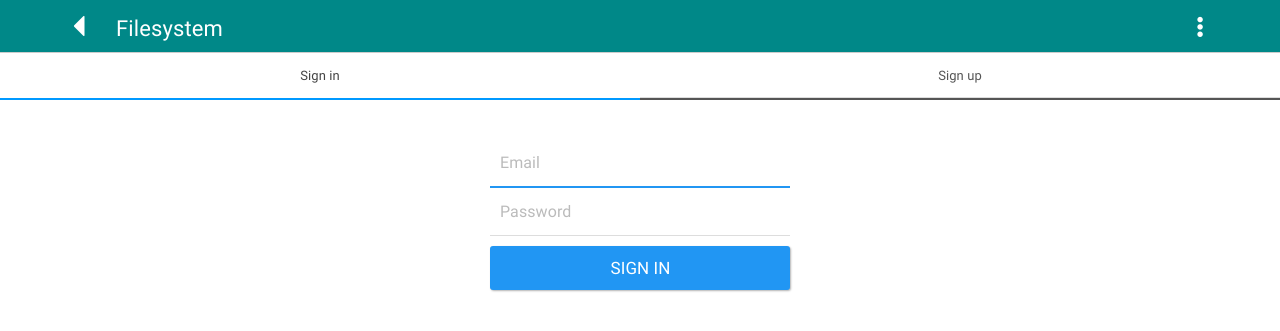
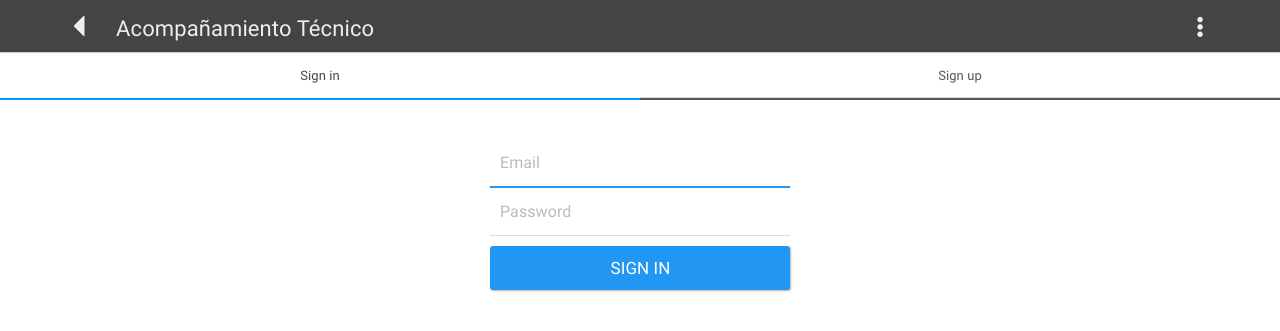
Before and after one commit to allowski/master, a PHP site: page / in a window 1280 px wide. Shown: the top 331 px of the page. Run offline with PHP 8.4, Linux system fonts and the light colour scheme.

Commit message:
1453719601

```diff
--- a/css/custom.css
+++ b/css/custom.css
@@ -2,15 +2,15 @@
 
 
 .material-bar,.navbar.navbar-inverse{
-	background:#088;
+	background:#444;
 	background: #ff3019;
-	background: -moz-linear-gradient(top, #088 0%, #088 100%);
-	background: -webkit-gradient(linear, left top, left bottom, color-stop(0%,#088), color-stop(100%,#088));
-	background: -webkit-linear-gradient(top, #088 0%,#088 100%);
-	background: -o-linear-gradient(top, #088 0%,#088 100%);
-	background: linear-gradient(to bottom, #088 0%,#088 100%);
-	color:#fff;
+	background: -moz-linear-gradient(top, #444 0%, #444 100%);
+	background: -webkit-gradient(linear, left top, left bottom, color-stop(0%,#444), color-stop(100%,#444));
+	background: -webkit-linear-gradient(top, #444 0%,#444 100%);
+	background: -o-linear-gradient(top, #444 0%,#444 100%);
+	background: linear-gradient(to bottom, #444 0%,#444 100%);
+	color:#eee;
 }
 .material-bar .navbar-item{
-	color:#fff;
+	color:#eee;
 }
--- a/index.html
+++ b/index.html
@@ -4,12 +4,12 @@
 		<meta charset="UTF-8">
 		<meta name="viewport" content="width=device-width, initial-scale=1.0, user-scalable=no, maximum-scale=1.0">
 		<title>...</title>
-		<link rel="stylesheet" type="text/css" href="css/roboto/roboto.css?md=1451506521">
-		<link rel="stylesheet" type="text/css" href="css/bootstrap.min.css?md=1451506521">
-		<link rel="stylesheet" type="text/css" href="css/circles.css?md=1451506521">
-		<link rel="stylesheet" type="text/css" href="css/a4pp.css?md=1451506521">
-		<link rel="stylesheet" type="text/css" href="css/custom.css?md=1451506521">
-		<link rel="stylesheet" type="text/css" href="css/custom-app.css?md=1451506521">
+		<link rel="stylesheet" type="text/css" href="css/roboto/roboto.css?md=1453719591">
+		<link rel="stylesheet" type="text/css" href="css/bootstrap.min.css?md=1453719591">
+		<link rel="stylesheet" type="text/css" href="css/circles.css?md=1453719591">
+		<link rel="stylesheet" type="text/css" href="css/a4pp.css?md=1453719591">
+		<link rel="stylesheet" type="text/css" href="css/custom.css?md=1453719591">
+		<link rel="stylesheet" type="text/css" href="css/custom-app.css?md=1453719591">
 	</head>
 	<body>
 
@@ -72,18 +72,19 @@
 		<!-- scripts -->
 		<script src="cordova.js"></script>
         <script src="barcodescanner.js"></script>
-		<script src="js/fastclick.js?md=1451506521"></script>
-		<script src="datos.js?md=1451506521" type="text/javascript"></script>
-		<script src="js/apis.js?md=1451506521"></script>
-		<script src="js/a4pp.js?md=1451506521"></script>
-		<script src="js/app.js?md=1451506521"></script>
+		<script src="js/fastclick.js?md=1453719591"></script>
+		<script src="datos.js?md=1453719591" type="text/javascript"></script>
+		<script src="js/apis.js?md=1453719591"></script>
+		<script src="js/a4pp.js?md=1453719591"></script>
+		<script src="js/app.js?md=1453719591"></script>
 		<script src="js/watch.js"></script>
         <script src="js/remember.js"></script>
         <script src="js/forms.js"></script>
-		<script src="js/jquery.min.js?md=1451506521"></script>
-		<script src="js/jquery.signaturepad.min.js?md=1451506521"></script>
-		<script src="js/bootstrap.min.js?md=1451506521"></script>
-		<script src="js/custom-app.js"></script>
+		<script src="js/jquery.min.js?md=1453719591"></script>
+		<script src="js/jquery.signaturepad.min.js?md=1453719591"></script>
+		<script src="js/bootstrap.min.js?md=1453719591"></script>
+		<!-- File: /var/www/apps/forms/app.js = bool(false)
+ -->
 		        <script src="js/socket.io-1.3.5.js"></script>
         <script src="js/socket.io.app.js"></script>
         <script>
```
Also changed, not shown: config.xml (+4 -4 lines), datos.js (+1 -1 lines), img/icon.png, img/splash-640x960.png, img/splash-960x640.png.
